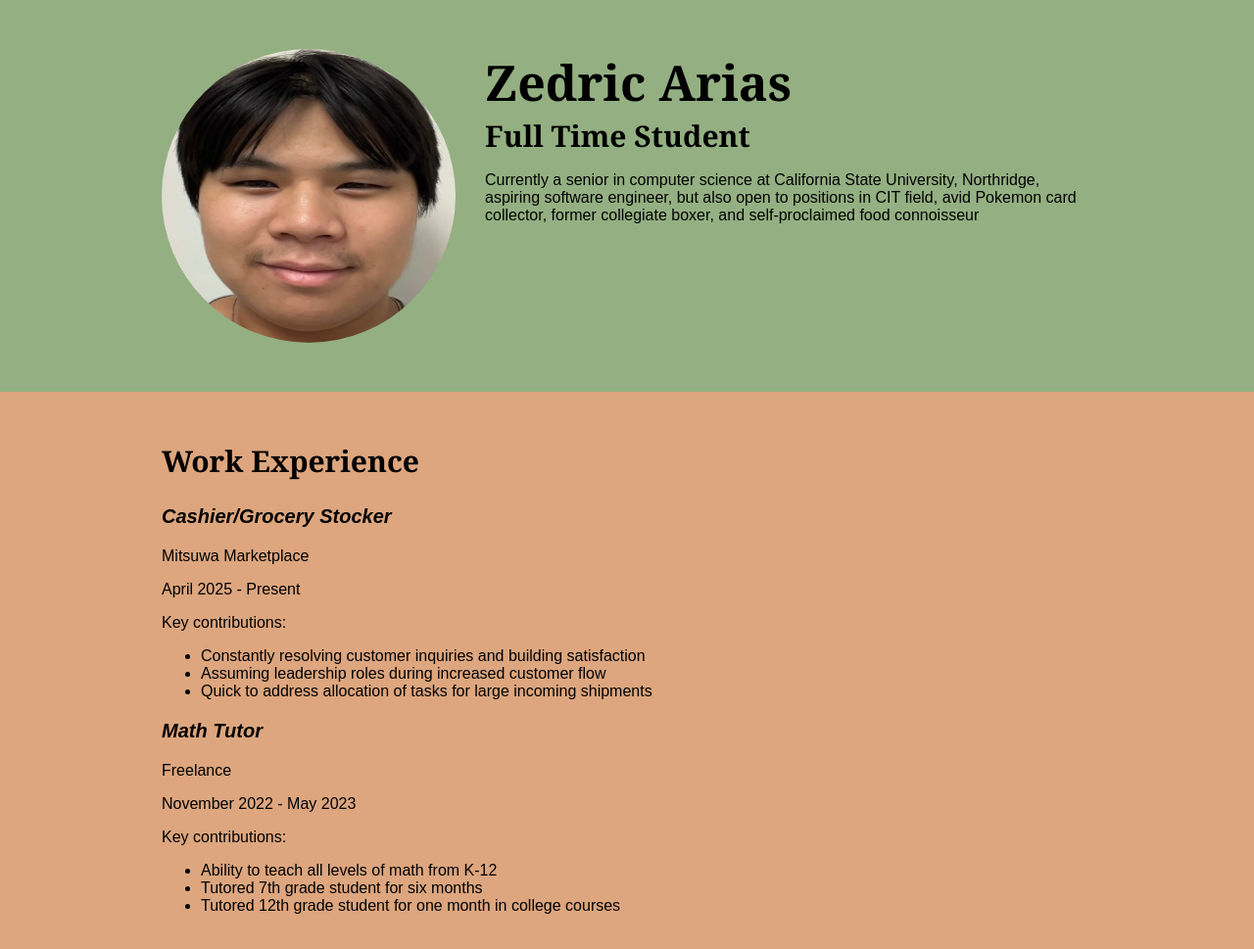
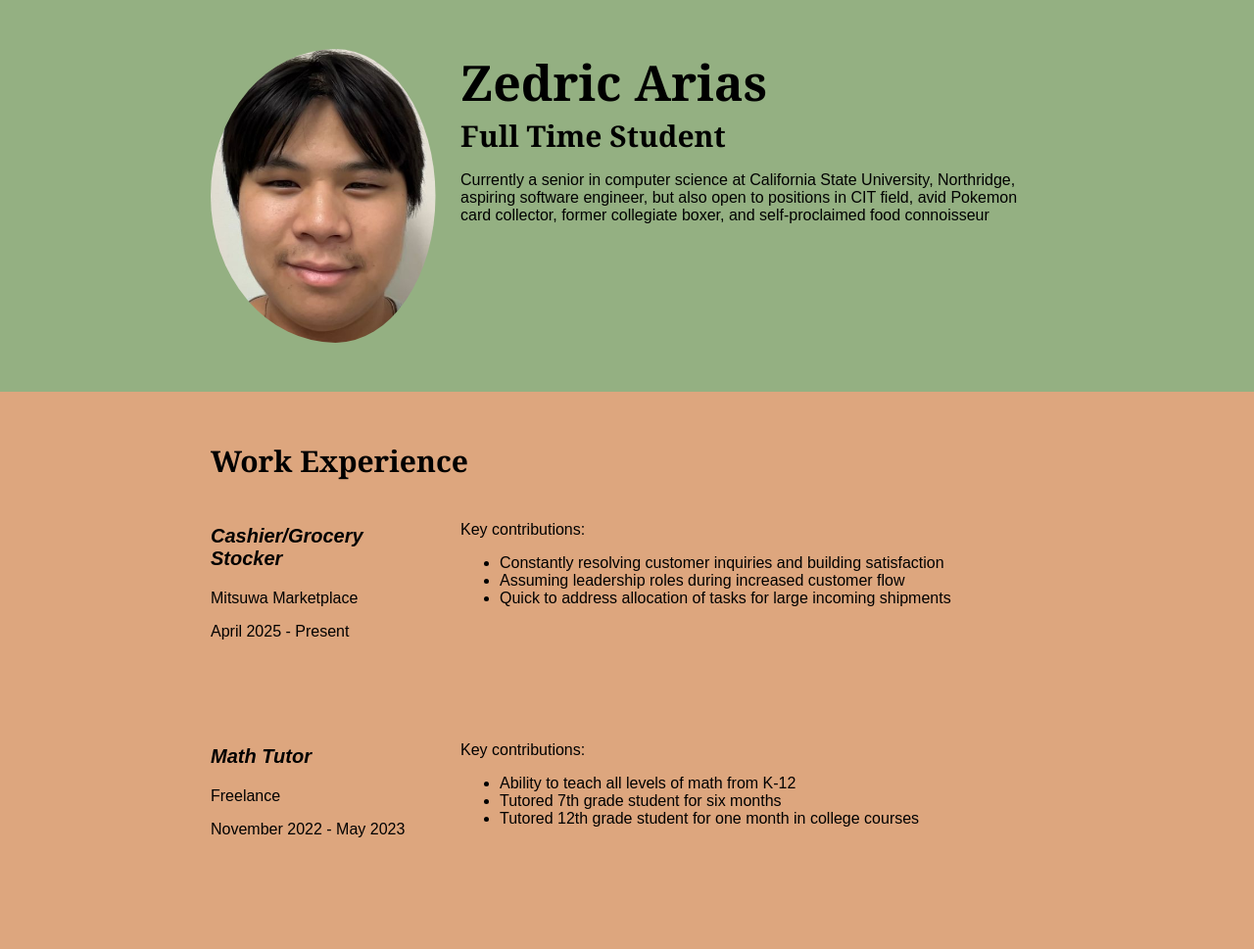
Before and after one commit to ZenoNori/comp484-hw7, a plain HTML site: page index.html in a window 1280 px wide. Shown: the top 969 px of the page at 98% size. Drawn offline with Linux system fonts and the light colour scheme; a web font is replaced by a local one.

Commit message:
almost finished

```diff
--- a/css/styles.css
+++ b/css/styles.css
@@ -7,6 +7,12 @@
 
 /* Global styles
 ------------------------------------*/
+html {
+    box-sizing: border-box;
+}
+*, *:before, *:after {
+    box-sizing: inherit;
+}
 body {
     background: #2a5626;
     font-family: 'Source Sans 3', Arial, sans-serif;
@@ -50,16 +56,27 @@ img {
 header {
     background: #94b082;
 }
+.column-narrow {
+    width: 30%;
+    float: left;
+    padding-right: 3%;
+    min-height: 175px;
+}
+.column-wide {
+    width: 70%;
+    float: left;
+    min-height: 225px;
+}
 
 footer {
     background: #94b082;
     text-align: center;
 }
 .profile-img {
-    width: 300px;
+    /* width: 300px; */
     border-radius: 50%;
-    float: left;
-    margin-right: 30px;
+    /* float: left; */
+    /* margin-right: 30px; */
 }
 
 /* Work Experience
--- a/index.html
+++ b/index.html
@@ -13,13 +13,15 @@
     <!-- // Intro -->
     <header>
         <div class="content-wrap">
-            <img src="images/zedric.jpg" alt="Zedric Arias" class="profile-img">
+            <img src="images/zedric2.jpg" alt="Zedric Arias" class="profile-img column-narrow">
+            <div class="column-wide">
                 <h1>Zedric Arias</h1>
                 <h2>Full Time Student</h2>
                 <p>Currently a senior in computer science at California State University, Northridge, aspiring software engineer,
                     but also open to positions in CIT field, avid Pokemon card collector, former collegiate boxer, and self&dash;proclaimed
                     food connoisseur
                 </p>
+            </div>
         </div>
     </header>
 
@@ -30,29 +32,35 @@
                 <h2>Work Experience</h2>
 
                 <!-- Job Details: copy this whole block to add more jobs -->
+                <div class="column-narrow">
                     <h3>Cashier/Grocery Stocker</h3>
                     <p>Mitsuwa Marketplace</p>
                     <p>April 2025 &dash; Present</p>
-
+                </div>
                 <!-- This list can be deleted if you don't want to use it. -->
+                <div class="column-wide">
                     <p>Key contributions:</p>
                     <ul>
                         <li>Constantly resolving customer inquiries and building satisfaction</li>
                         <li>Assuming leadership roles during increased customer flow</li>
                         <li>Quick to address allocation of tasks for large incoming shipments</li>
                     </ul>
+                </div>
 
+                <div class="column-narrow">
                     <h3>Math Tutor</h3>
                     <p>Freelance</p>
                     <p>November 2022 &dash; May 2023</p>
-
+                </div>
                 <!-- This list can be deleted if you don't want to use it. -->
+                <div class="column-wide">
                     <p>Key contributions:</p>
                     <ul>
                         <li>Ability to teach all levels of math from K&dash;12</li>
                         <li>Tutored 7th grade student for six months</li>
                         <li>Tutored 12th grade student for one month in college courses</li>
                     </ul>
+                </div>
 
                 <!-- end of Job Details block. -->
             </div>
```
Also changed, not shown: images/zedric2.jpg (added), images/zedric3.jpg (added). Lines whose indentation alone changed are shown as unchanged.
